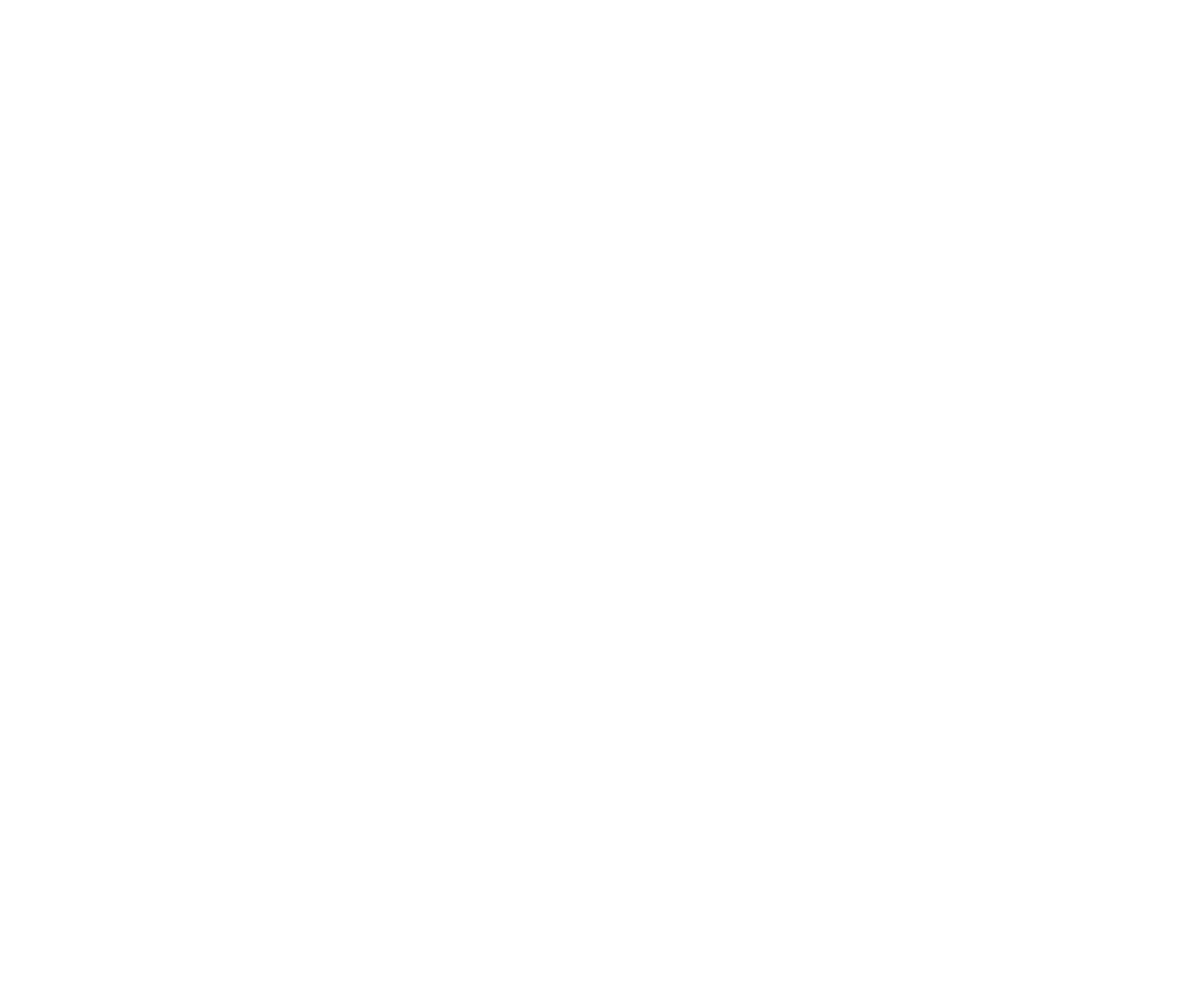
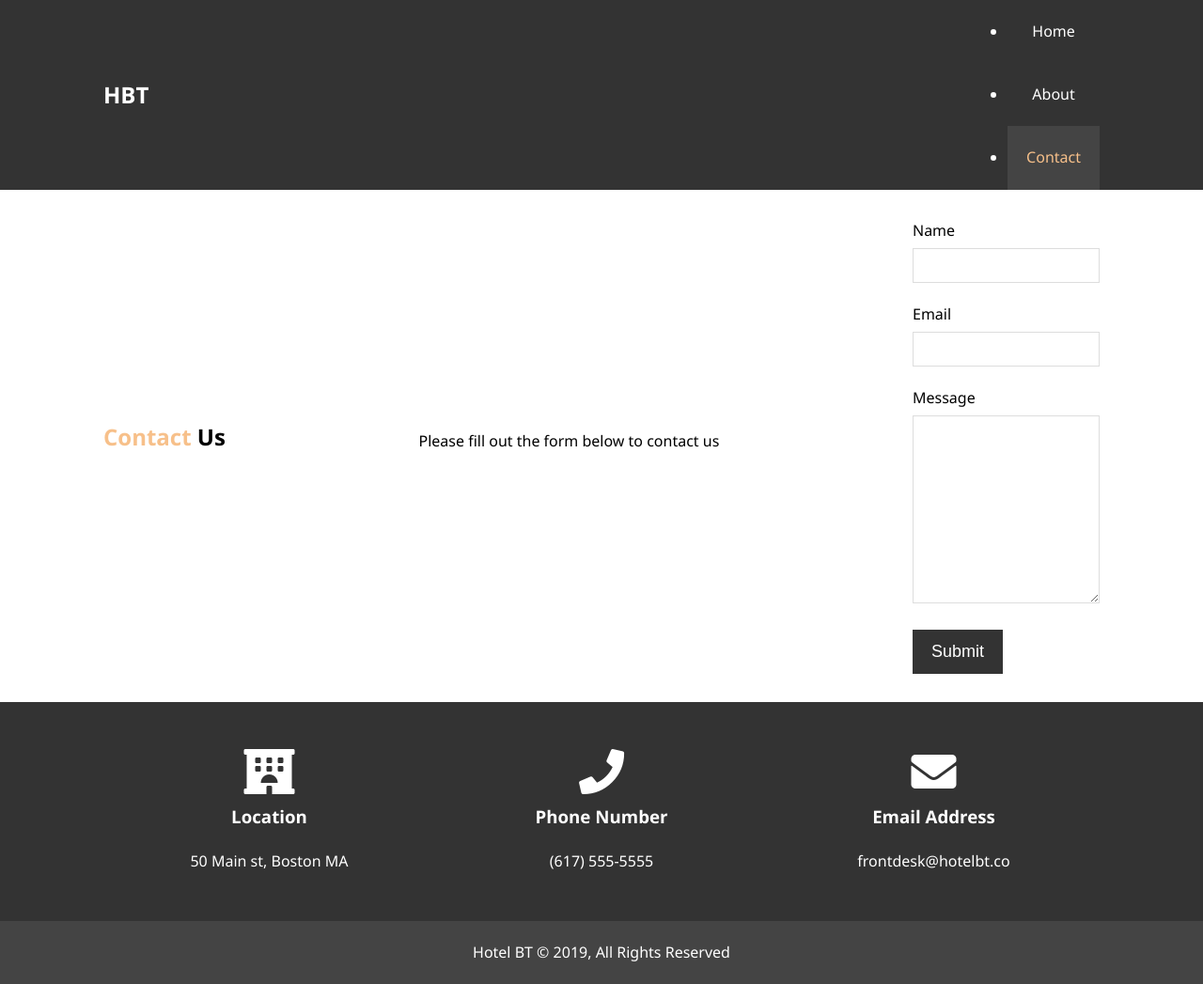
Before and after one commit to Luckyanry/Hotel-HBT, a plain HTML site: page contact.html in a window 1280 px wide. Shown: the whole page at 94% size. Before the commit the page ends 800 px from the top, so only its background shows below. Drawn offline with Linux system fonts and the light colour scheme.

Commit message:
added contact

```diff
--- a/contact.html
+++ b/contact.html
@@ -0,0 +1,77 @@
+<!DOCTYPE html>
+<html lang="en">
+
+<head>
+  <meta charset="UTF-8">
+  <meta name="viewport" content="width=device-width, initial-scale=1.0">
+  <meta http-equiv="X-UA-Compatible" content="ie=edge">
+  <meta name="description" content="Welcome to the most extraordinary hotel in Boston Massachusetts">
+  <meta name="keywords" content="hotel,boston hotel,new england hotel">
+  <link rel="stylesheet" href="https://use.fontawesome.com/releases/v5.6.1/css/all.css"
+    integrity="sha384-gfdkjb5BdAXd+lj+gudLWI+BXq4IuLW5IT+brZEZsLFm++aCMlF1V92rMkPaX4PP" crossorigin="anonymous">
+  <link rel="stylesheet" href="css/style.css">
+  <title>Hotel BT | Contact</title>
+</head>
+
+<body>
+  <header>
+    <nav id="navbar">
+      <div class="container">
+        <h1 class="logo"><a href="index.html">HBT</a></h1>
+        <ul>
+          <li><a href="index.html">Home</a></li>
+          <li><a href="about.html">About</a></li>
+          <li><a class="current" href="contact.html">Contact</a></li>
+        </ul>
+      </div>
+    </nav>
+  </header>
+
+  <section id="contact-form" class="py-3">
+    <div class="container">
+      <h1 class="l-heading"><span class="text-primary">Contact</span> Us</h1>
+      <p>Please fill out the form below to contact us</p>
+      <form action="process.php">
+        <div class="form-group">
+          <label for="name">Name</label>
+          <input type="text" name="name" id="name">
+        </div>
+        <div class="form-group">
+          <label for="email">Email</label>
+          <input type="email" name="email" id="email">
+        </div>
+        <div class="form-group">
+          <label for="message">Message</label>
+          <textarea name="message" id="message"></textarea>
+        </div>
+        <button type="submit" class="btn">Submit</button>
+      </form>
+    </div>
+  </section>
+
+  <section id="contact-info" class="bg-dark">
+    <div class="container">
+      <div class="box">
+        <i class="fas fa-hotel fa-3x"></i>
+        <h3>Location</h3>
+        <p>50 Main st, Boston MA</p>
+      </div>
+      <div class="box">
+        <i class="fas fa-phone fa-3x"></i>
+        <h3>Phone Number</h3>
+        <p>(617) 555-5555</p>
+      </div>
+      <div class="box">
+        <i class="fas fa-envelope fa-3x"></i>
+        <h3>Email Address</h3>
+        <p>frontdesk@hotelbt.co</p>
+      </div>
+    </div>
+  </section>
+
+  <footer id="main-footer">
+    <p>Hotel BT &copy; 2019, All Rights Reserved</p>
+  </footer>
+</body>
+
+</html>
--- a/css/style.css
+++ b/css/style.css
@@ -4,6 +4,7 @@
   box-sizing: border-box;
 }
 
+/* Main Styling */
 html,
 body {
   font-family: "Segoe UI", Tahoma, Geneva, Verdana, sans-serif;
@@ -253,6 +254,33 @@ p:not(:last-child) {
   margin-right: 20px;
 }
 
+/* Contact Form */
+#contact-form .form-group {
+  margin-bottom: 20px;
+}
+
+#contact-form label {
+  display: block;
+  margin-bottom: 5px;
+}
+
+#contact-form input,
+#contact-form textarea {
+  width: 100%;
+  padding: 10px;
+  border: 1px #ddd solid;
+}
+
+#contact-form textarea {
+  height: 200px;
+}
+
+#contact-form input:focus,
+#contact-form textarea:focus {
+  outline: none;
+  border-color: #f7c08a;
+}
+
 /* Footer */
 #main-footer {
   text-align: center;
```
